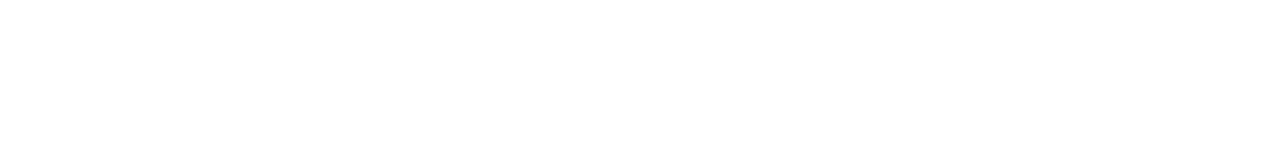
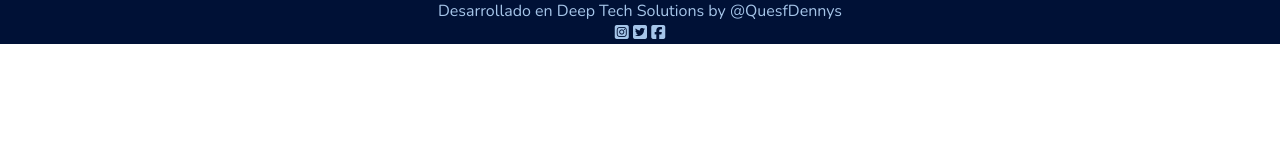
Before and after one commit to dennysrojas11/quesfdennys, a plain HTML site: page index.html in a window 1280 px wide. Drawn offline with nearby package versions, Linux system fonts and the light colour scheme.

Commit message:
footer v1.0

```diff
--- /dev/null
+++ b/estilos.css
@@ -0,0 +1,14 @@
+*{
+    margin: 0;
+    padding: 0;
+    box-sizing: border-box;
+    font-family: 'Nunito', sans-serif;
+}
+
+/*Estilo Footer*/
+footer{
+    background-color: #001136;
+    color: #A5C5E9;
+    text-align: center;
+
+}
--- a/index.html
+++ b/index.html
@@ -3,9 +3,35 @@
 <head>
     <meta charset="UTF-8">
     <meta name="viewport" content="width=device-width, initial-scale=1.0">
+    <link rel="stylesheet" href="estilos.css">
+    <link rel="preconnect" href="https://fonts.gstatic.com">
+    <!--Fuente-->
+    <link href="https://fonts.googleapis.com/css2?family=Nunito:wght@200;300;400&display=swap" rel="stylesheet">
+    <!--Íconos-->
+    <script src="https://kit.fontawesome.com/56189f56ac.js" crossorigin="anonymous"></script>
+
     <title> Quesfdennys </title>
 </head>
 <body>
 
+    <!--Encabezado-->
+
+    <!--Encabezado-->
+
+    <!--Footer-->
+    <footer>
+        <div class="contenedor">
+            Desarrollado en Deep Tech Solutions by @QuesfDennys
+        </div>
+
+        <div class="social">
+            <i class="fab fa-instagram-square"></i>
+            <i class="fab fa-twitter-square"></i>
+            <i class="fab fa-facebook-square"></i>
+        </div>
+
+
+    </footer>
+
 </body>
 </html>
```
